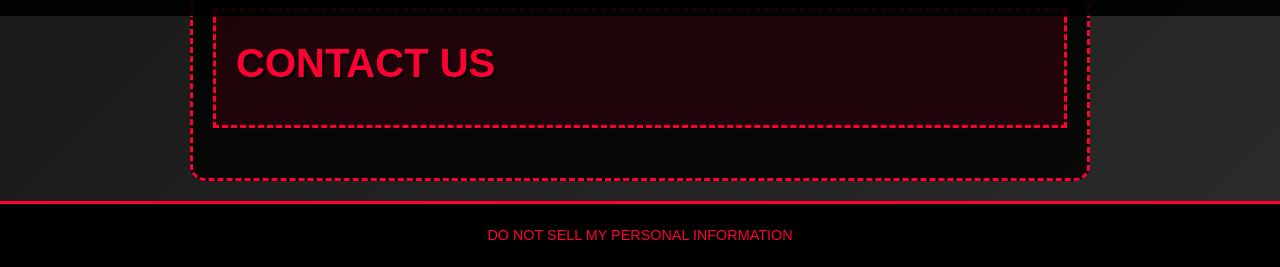
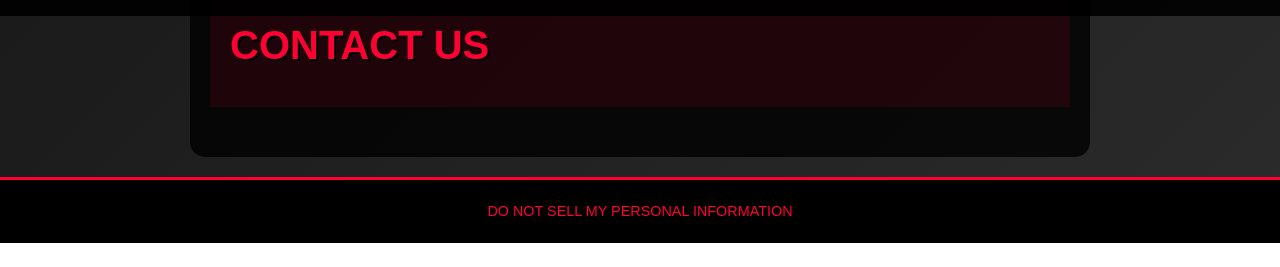
Before and after one commit to khrisiz/at2, a plain HTML site: page index.html in a window 1280 px wide. Shown: the part 784-1051 px from the top of the page. After the commit the page ends 1027 px from the top, so only its background shows below. Drawn offline with Linux system fonts and the light colour scheme.

Commit message:
Update at.css

```diff
--- a/at.css
+++ b/at.css
@@ -59,14 +59,14 @@ main {
     margin: 20px auto;
     padding: 20px;
     background: rgba(0, 0, 0, 0.8); /* Semi-transparent black */
-    border: 3px dashed #ff0033;
+    border: 3px none #ff0033;
     border-radius: 15px;
 }
 
 section {
     margin-bottom: 30px;
     padding: 20px;
-    border: 3px dashed #ff0033;
+    border: 3px none #ff0033;
     background: rgba(255, 0, 51, 0.1); /* Faint Supreme red */
 }
 
```
